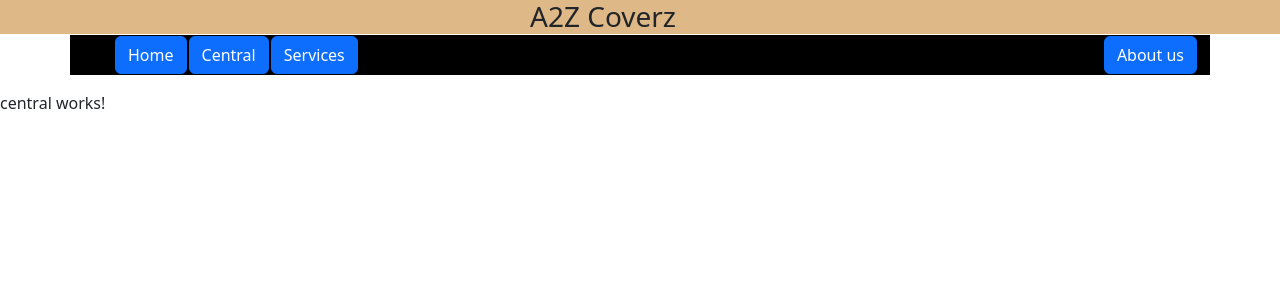
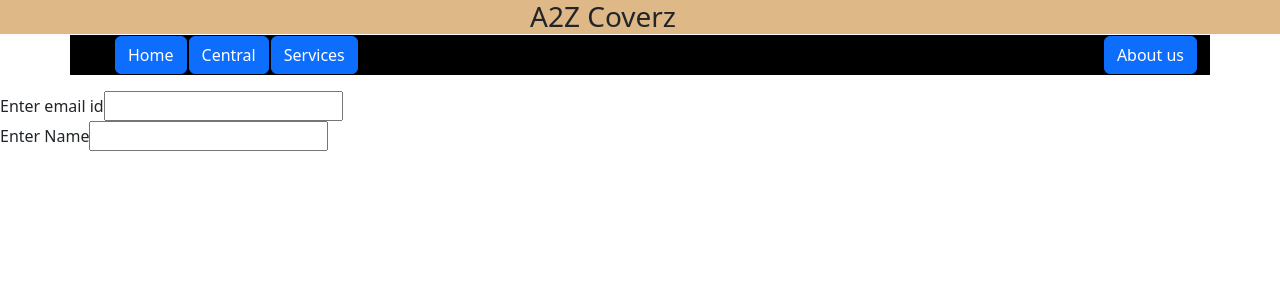
Before and after one commit to Ranjith1522/Angular, an Angular app: page /Central in a window 1280 px wide. Shown: the top 300 px of the page. Built offline with nearby package versions, Linux system fonts and the light colour scheme.

Commit message:
added a form in central component

```diff
--- a/src/app/central/central.component.html
+++ b/src/app/central/central.component.html
@@ -1 +1,7 @@
-<p>central works!</p>
+
+<form>
+    <label>Enter email id</label>
+    <input type="email"><br>
+    <label>Enter Name</label>
+    <input type="text">
+</form>
```
